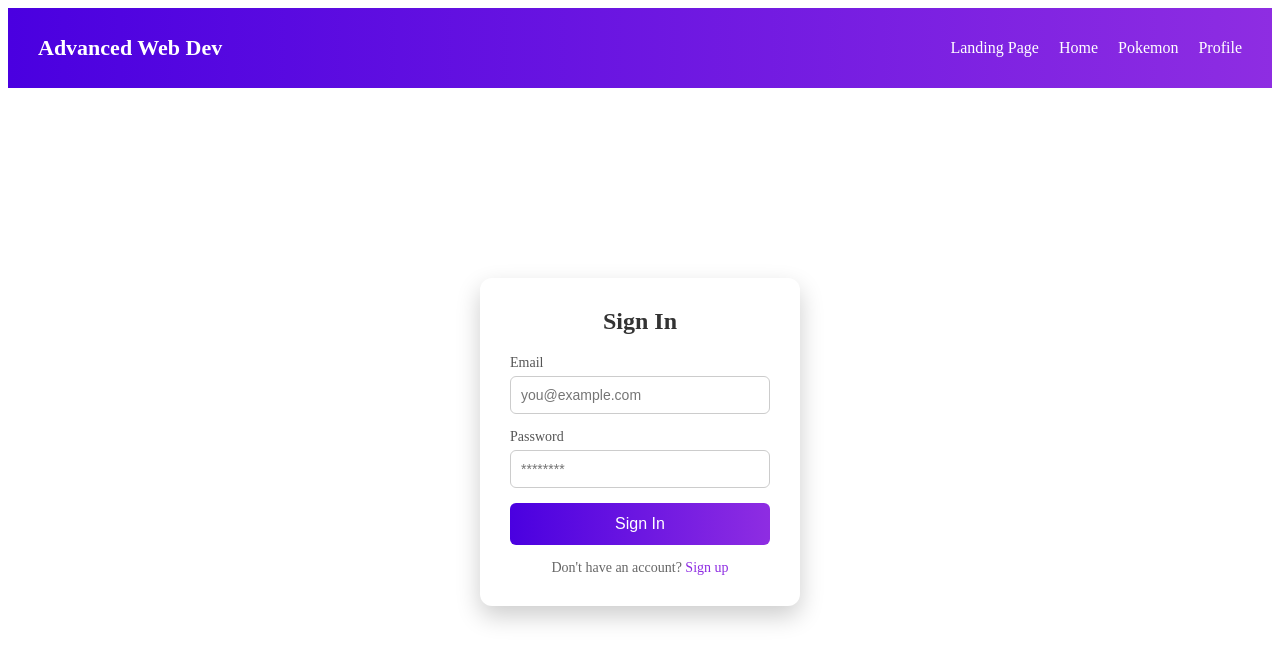
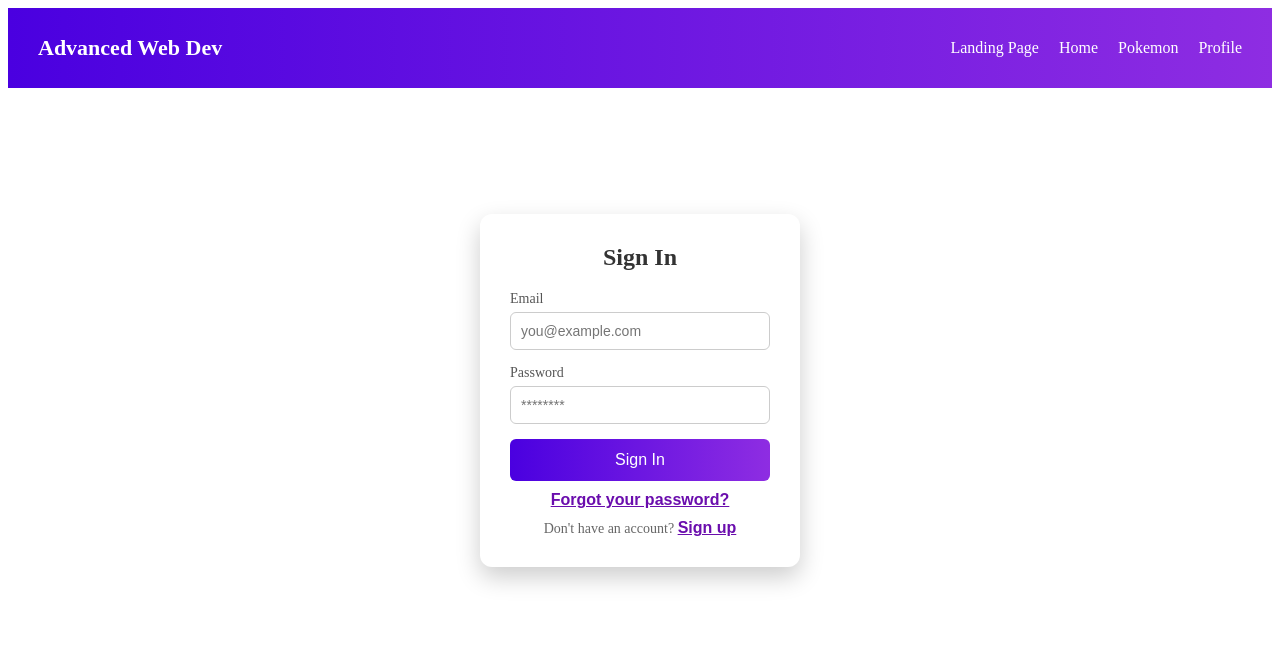
Before and after one commit to CarlosMtz1281/advanceWebDev, an Angular app in the folder frontend/webDev/: page / in a window 1280 px wide. Both pictures are taken after a click on the button "Sign In". Shown: the top 662 px of the page. Built offline with nearby package versions, Linux system fonts and the light colour scheme.

Commit message:
checkout and password

```diff
--- a/frontend/webDev/src/app/app.routes.ts
+++ b/frontend/webDev/src/app/app.routes.ts
@@ -5,11 +5,15 @@ import { DashboardComponent } from './dashboard/dashboard.component';
 import { ProfileComponent } from './profile/profile.component';
 import { AuthGuard } from './auth.guard';
 import { HomepageComponent } from './homepage/homepage.component';
+import { SignUpComponent } from './sign-up/sign-up.component';
+import { ForgotPasswordComponent } from './forgot-password/forgot-password.component';
 
 export const routes: Routes = [
 
   { path: '', component: LandingPageComponent },
   { path: 'sign-in', component: SignInComponent },
+  { path: 'sign-up', component: SignUpComponent },
+  { path: 'forgot-password', component: ForgotPasswordComponent },
 
   { path: 'home', component: HomepageComponent, canActivate: [AuthGuard] },
   { path: 'dashboard', component: DashboardComponent, canActivate: [AuthGuard] },
--- /dev/null
+++ b/frontend/webDev/src/app/forgot-password/forgot-password.component.css
@@ -0,0 +1,76 @@
+.container {
+    display: flex;
+    justify-content: center;
+    align-items: center;
+    height: 80vh;
+  }
+
+  .login-box {
+    background: white;
+    padding: 20px;
+    border-radius: 10px;
+    box-shadow: 0 4px 8px rgba(0, 0, 0, 0.1);
+    width: 350px;
+    text-align: center;
+  }
+
+  .input-group {
+    margin-bottom: 15px;
+    text-align: left;
+  }
+
+  .input-group label {
+    display: block;
+    font-weight: bold;
+    margin-bottom: 5px;
+  }
+
+  .input-group input {
+    width: 100%;
+    padding: 10px;
+    border: 1px solid #ccc;
+    border-radius: 5px;
+  }
+
+  /* Button */
+  .btn {
+    background: linear-gradient(135deg, #4A00E0, #8E2DE2);
+    color: white;
+    border: none;
+    padding: 10px 15px;
+    width: 100%;
+    border-radius: 5px;
+    cursor: pointer;
+    margin-bottom: 10px;
+  }
+
+
+  a {
+    color:  #4A00E0;
+    text-decoration: none;
+  }
+
+  a:hover {
+    text-decoration: underline;
+  }
+
+  .signup-text, .forgot-text {
+    margin-top: 10px;
+    font-size: 14px;
+  }
+
+  .link-btn {
+    margin-top: 10%;
+    background: none;
+    border: none;
+    color: #6a0dad;
+    font-size: 16px;
+    cursor: pointer;
+    transition: color 0.3s ease, text-decoration 0.3s ease;
+    font-weight: bold;
+    text-decoration: underline;
+  }
+  .link-btn:hover {
+    color: #4b0082;
+    text-decoration: none;
+  }
--- /dev/null
+++ b/frontend/webDev/src/app/forgot-password/forgot-password.component.html
@@ -0,0 +1,19 @@
+<div class="container">
+    <div class="login-box">
+      <h2 class="title">Get new password</h2>
+
+      <form>
+        <div class="input-group">
+          <label for="email">Email</label>
+          <input type="email" id="email" placeholder="you@example.com" required>
+        </div>
+
+        <button type="button" class="btn" (click)="sendReset()">Send</button>
+        <button class="link-btn" (click)="backToSignIn()">Back To Sign In</button>
+
+    </form>
+
+
+
+    </div>
+  </div>
--- /dev/null
+++ b/frontend/webDev/src/app/forgot-password/forgot-password.component.ts
@@ -0,0 +1,22 @@
+import { Component } from '@angular/core';
+import { Router } from '@angular/router';
+
+@Component({
+  selector: 'app-forgot-password',
+  standalone: true,
+  templateUrl: './forgot-password.component.html',
+  styleUrl: './forgot-password.component.css'
+})
+export class ForgotPasswordComponent {
+  constructor(private router: Router) {}
+
+  sendReset() {
+    alert('Password reset link has been sent to your email!');
+
+    this.router.navigate(['/sign-in']);
+  }
+
+  backToSignIn() {
+    this.router.navigate(['/sign-in']);
+  }
+}
--- a/frontend/webDev/src/app/sign-in/sign-in.component.css
+++ b/frontend/webDev/src/app/sign-in/sign-in.component.css
@@ -14,7 +14,7 @@
   }
 
   .container {
-    margin-top: 15%;
+    margin-top: 10%;
     display: flex;
     align-items: center;
     justify-content: center;
@@ -106,3 +106,27 @@
       transform: translateY(0);
     }
   }
+
+  /* General Button Styling */
+.link-btn {
+  background: none;
+  border: none;
+  color: #6a0dad; /* Deep Purple */
+  font-size: 16px;
+  cursor: pointer;
+  transition: color 0.3s ease, text-decoration 0.3s ease;
+  font-weight: bold;
+  text-decoration: underline;
+}
+
+.link-btn:hover {
+  color: #4b0082; /* Darker Purple */
+  text-decoration: none;
+}
+
+/* Ensure the buttons are properly spaced */
+.forgot-text,
+.signup-text {
+  text-align: center;
+  margin-top: 10px;
+}
--- a/frontend/webDev/src/app/sign-in/sign-in.component.html
+++ b/frontend/webDev/src/app/sign-in/sign-in.component.html
@@ -16,6 +16,12 @@
       <button class="btn" (click)="signIn()">Sign In</button>
     </form>
 
-      <p class="signup-text">Don't have an account? <a href="#">Sign up</a></p>
+<p class="forgot-text">
+  <button class="link-btn" (click)="forgotPassword()">Forgot your password?</button>
+</p>
+<p class="signup-text">
+  Don't have an account?
+  <button class="link-btn" (click)="signUp()">Sign up</button>
+</p>
   </div>
 </div>
--- a/frontend/webDev/src/app/sign-in/sign-in.component.ts
+++ b/frontend/webDev/src/app/sign-in/sign-in.component.ts
@@ -14,4 +14,11 @@ export class SignInComponent {
     this.authService.login();
     this.router.navigate(['/home']);
   }
+  signUp() {
+    this.router.navigate(['/sign-up']);
+  }
+
+  forgotPassword() {
+    this.router.navigate(['/forgot-password']);
+  }
 }
--- /dev/null
+++ b/frontend/webDev/src/app/sign-up/sign-up.component.css
@@ -0,0 +1,122 @@
+body {
+    font-family: 'Poppins', sans-serif;
+    background: linear-gradient(135deg, #6a11cb, #2575fc);
+    display: flex;
+    justify-content: center;
+    align-items: center;
+    height: 100vh;
+    margin: 0;
+    color: #000;
+  }
+
+  .container {
+    display: flex;
+    justify-content: center;
+    align-items: center;
+    width: 100%;
+  }
+
+  .login-box {
+    background: rgba(255, 255, 255, 0.15);
+    backdrop-filter: blur(10px);
+    border-radius: 12px;
+    padding: 2rem;
+    width: 350px;
+    box-shadow: 0px 10px 30px rgba(0, 0, 0, 0.2);
+    text-align: center;
+    color: #000;
+  }
+
+  .title {
+    font-size: 1.8rem;
+    font-weight: 600;
+    margin-bottom: 1.2rem;
+    color: #000;
+  }
+
+  .input-group {
+    margin-bottom: 1rem;
+    text-align: left;
+  }
+
+  .input-group label {
+    display: block;
+    font-size: 0.9rem;
+    margin-bottom: 5px;
+    font-weight: 500;
+    color: #000;
+  }
+
+  .input-group input {
+    width: 100%;
+    padding: 10px;
+    border: 1px solid #ccc;
+    border-radius: 8px;
+    font-size: 1rem;
+    background: #fff;
+    color: #000;
+    outline: none;
+    transition: 0.3s ease-in-out;
+  }
+
+  .input-group input::placeholder {
+    color: #000;
+  }
+
+  .input-group input:focus {
+    background: #f1f1f1;
+    box-shadow: 0 0 8px rgba(0, 0, 0, 0.2);
+    border: 1px solid #6a11cb;
+  }
+
+  .btn {
+    width: 100%;
+    padding: 12px;
+    background: #a855f7;
+    border: none;
+    border-radius: 8px;
+    font-size: 1rem;
+    font-weight: 600;
+    color: white;
+    cursor: pointer;
+    transition: all 0.3s ease;
+  }
+
+  .btn:hover {
+    background: #9333ea;
+    transform: scale(1.05);
+    box-shadow: 0px 5px 15px rgba(148, 45, 255, 0.4);
+  }
+
+  .signup-text {
+    margin-top: 1rem;
+    font-size: 0.9rem;
+    color: #000;
+  }
+
+  .signup-text a {
+    color: #ffd700;
+    font-weight: 600;
+    text-decoration: none;
+    transition: 0.3s;
+  }
+
+  .signup-text a:hover {
+    text-decoration: underline;
+  }
+
+  .link-btn {
+    margin-top: 10%;
+    background: none;
+    border: none;
+    color: #6a0dad;
+    font-size: 16px;
+    cursor: pointer;
+    transition: color 0.3s ease, text-decoration 0.3s ease;
+    font-weight: bold;
+    text-decoration: underline;
+  }
+  .link-btn:hover {
+    color: #4b0082;
+    text-decoration: none;
+  }
--- /dev/null
+++ b/frontend/webDev/src/app/sign-up/sign-up.component.html
@@ -0,0 +1,27 @@
+<div class="container">
+    <div class="login-box">
+      <h2 class="title">Sign Up</h2>
+
+      <form>
+        <div class="input-group">
+          <label for="name">Name</label>
+          <input type="text" id="name" placeholder="Your Name" required>
+        </div>
+
+        <div class="input-group">
+          <label for="email">Email</label>
+          <input type="email" id="email" placeholder="you@example.com" required>
+        </div>
+
+        <div class="input-group">
+          <label for="password">Password</label>
+          <input type="password" id="password" placeholder="********" required>
+        </div>
+
+        <button class="btn" (click)="signUp()">Sign Up</button>
+      </form>
+
+      <button class="link-btn" (click)="backToSignIn()">Back To Sign In</button>
+
+    </div>
+  </div>
--- /dev/null
+++ b/frontend/webDev/src/app/sign-up/sign-up.component.ts
@@ -0,0 +1,22 @@
+import { Component } from '@angular/core';
+import { Router } from '@angular/router';
+
+@Component({
+  selector: 'app-sign-up',
+  standalone: true,
+  templateUrl: './sign-up.component.html',
+  styleUrl: './sign-up.component.css'
+})
+export class SignUpComponent {
+  constructor(private router: Router) {}
+
+  signUp() {
+    alert('Account created successfully!');
+
+    this.router.navigate(['/sign-in']);
+  }
+
+  backToSignIn() {
+    this.router.navigate(['/sign-in']);
+  }
+}
```
Also changed, not shown: 2 other files (tests, documents, lock files or other folders). Lines whose indentation alone changed are shown as unchanged.
